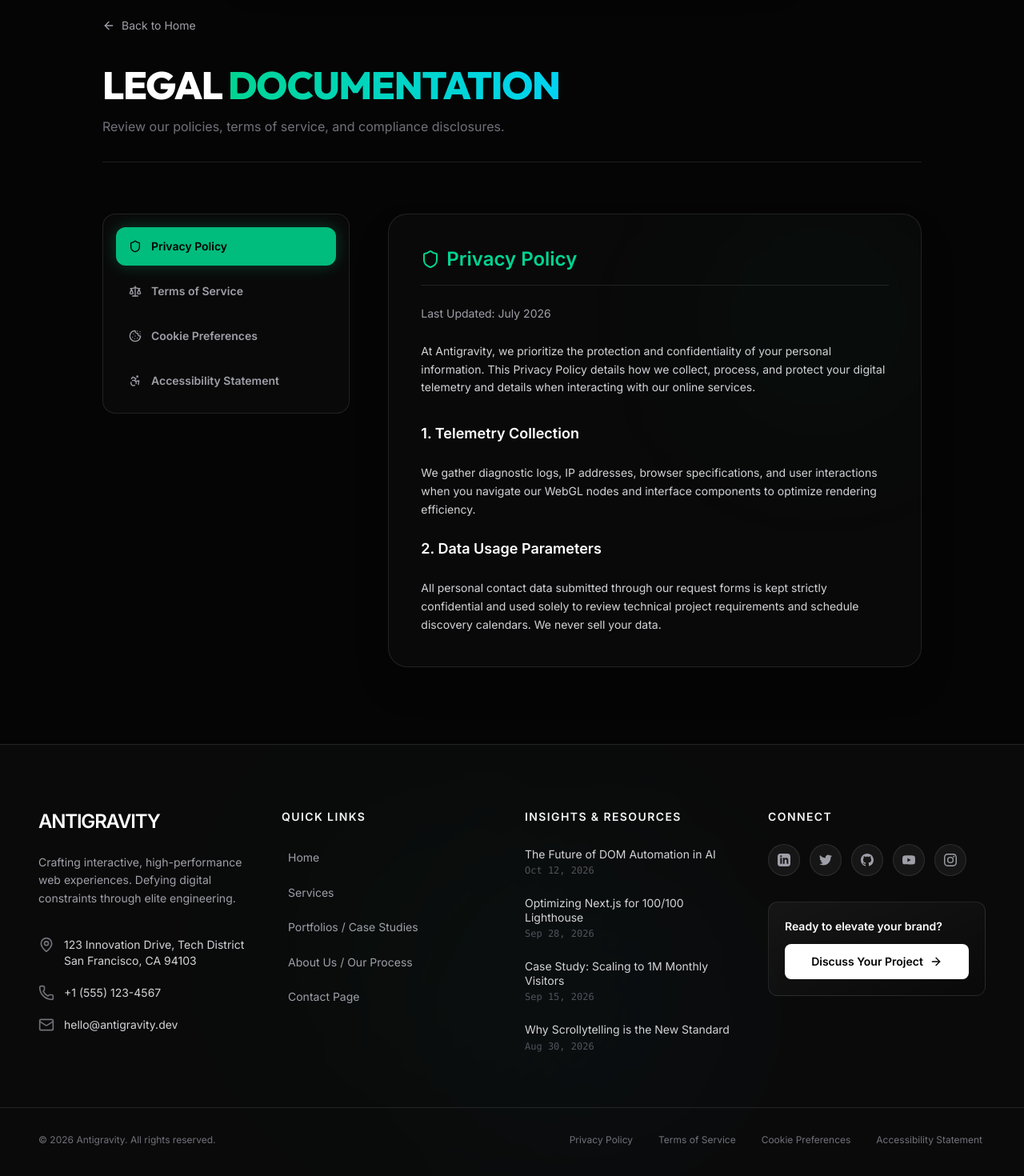
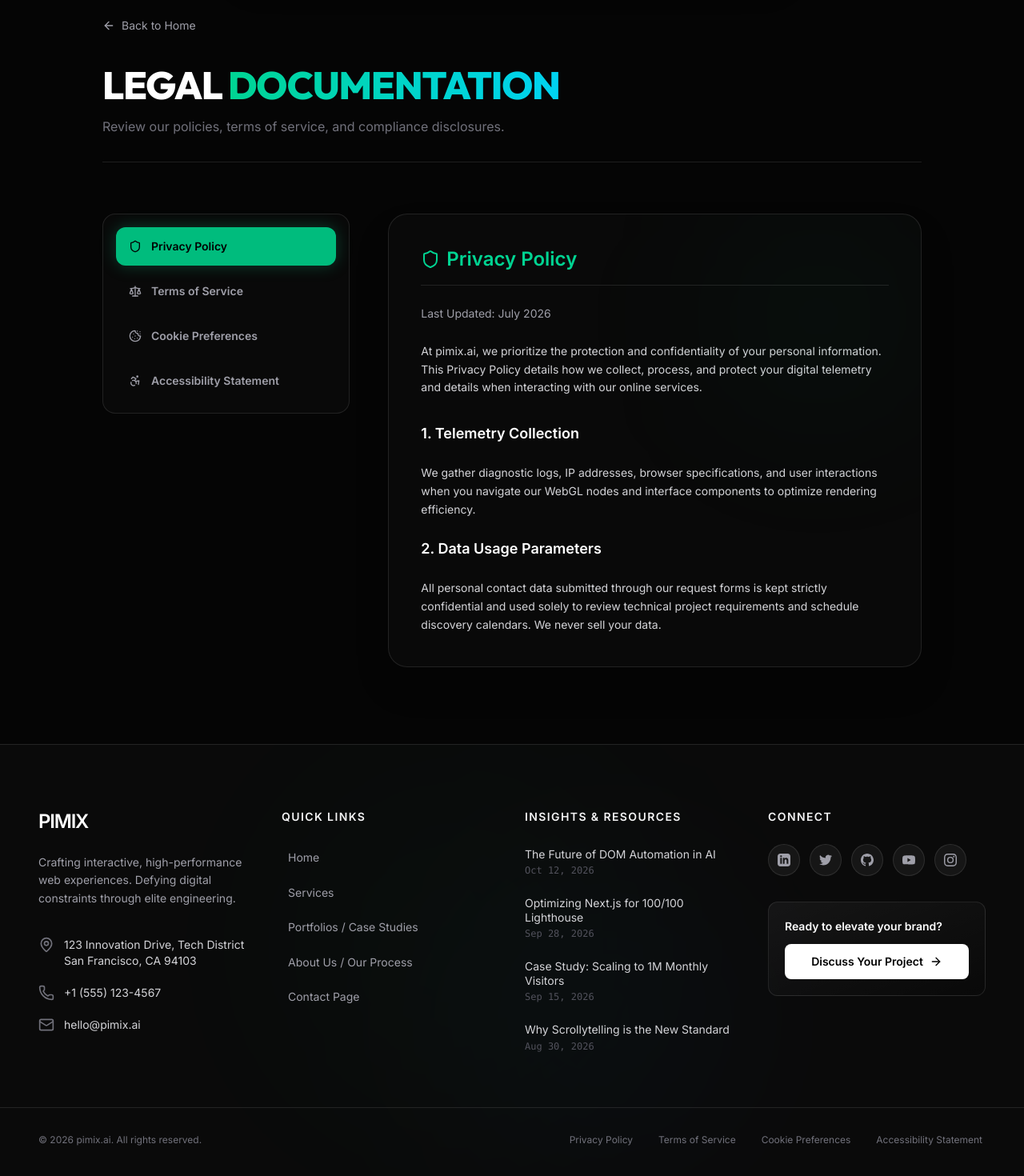
Before and after one commit to priyanshu240/pimix.ai, a Next.js app: page /legal in a window 1280 px wide. Shown: the part 106-1576 px from the top of the page at 80% size. Built offline with nearby package versions, Linux system fonts and the light colour scheme.

Commit message:
Rename brand references from Antigravity to pimix.ai

```diff
--- a/src/app/legal/page.tsx
+++ b/src/app/legal/page.tsx
@@ -87,7 +87,7 @@ export default function LegalPage() {
                   Last Updated: July 2026
                 </p>
                 <p className="text-zinc-300 leading-relaxed text-sm">
-                  At Antigravity, we prioritize the protection and confidentiality of your personal information. This Privacy Policy details how we collect, process, and protect your digital telemetry and details when interacting with our online services.
+                  At pimix.ai, we prioritize the protection and confidentiality of your personal information. This Privacy Policy details how we collect, process, and protect your digital telemetry and details when interacting with our online services.
                 </p>
                 <h3 className="text-lg font-bold text-white mt-8">1. Telemetry Collection</h3>
                 <p className="text-zinc-300 leading-relaxed text-sm">
@@ -109,11 +109,11 @@ export default function LegalPage() {
                   Last Updated: July 2026
                 </p>
                 <p className="text-zinc-300 leading-relaxed text-sm">
-                  By accessing and browsing the Antigravity (pimix.ai) website, you acknowledge and agree to the following terms, conditions, and operational parameters.
+                  By accessing and browsing the pimix.ai website, you acknowledge and agree to the following terms, conditions, and operational parameters.
                 </p>
                 <h3 className="text-lg font-bold text-white mt-8">1. Proprietary Digital Assets</h3>
                 <p className="text-zinc-300 leading-relaxed text-sm">
-                  All 3D models, shaders, particle networks, responsive components, and custom AI agent codeblocks rendered on this domain are the intellectual property of Antigravity and cannot be reverse-engineered or redistributed without explicit authorization.
+                  All 3D models, shaders, particle networks, responsive components, and custom AI agent codeblocks rendered on this domain are the intellectual property of pimix.ai and cannot be reverse-engineered or redistributed without explicit authorization.
                 </p>
                 <h3 className="text-lg font-bold text-white">2. Operational Disclaimers</h3>
                 <p className="text-zinc-300 leading-relaxed text-sm">
@@ -153,7 +153,7 @@ export default function LegalPage() {
                   Last Updated: July 2026
                 </p>
                 <p className="text-zinc-300 leading-relaxed text-sm">
-                  Antigravity is committed to ensuring digital accessibility for all users, including those utilizing screen readers or keyboard navigation.
+                  pimix.ai is committed to ensuring digital accessibility for all users, including those utilizing screen readers or keyboard navigation.
                 </p>
                 <h3 className="text-lg font-bold text-white mt-8">1. Compliance Targets</h3>
                 <p className="text-zinc-300 leading-relaxed text-sm">
--- a/src/components/Footer.tsx
+++ b/src/components/Footer.tsx
@@ -79,7 +79,7 @@ export default function Footer() {
         {/* Column 1: Brand Identity & Introduction */}
         <div className="flex flex-col gap-6">
           <Link href="/" className="inline-block focus:outline-none focus:ring-2 focus:ring-emerald-500 rounded">
-            <h2 className="text-2xl font-extrabold tracking-tighter uppercase">Antigravity</h2>
+            <h2 className="text-2xl font-extrabold tracking-tighter uppercase">pimix</h2>
           </Link>
           <p className="text-zinc-400 text-sm leading-relaxed max-w-xs">
             Crafting interactive, high-performance web experiences. Defying digital constraints through elite engineering.
@@ -93,9 +93,9 @@ export default function Footer() {
               <Phone className="w-5 h-5 text-zinc-500 group-hover:text-emerald-500 transition-colors shrink-0" />
               <span>+1 (555) 123-4567</span>
             </a>
-            <a href="mailto:hello@antigravity.dev" className="flex items-center gap-3 hover:text-white transition-colors group focus:outline-none focus:ring-2 focus:ring-emerald-500 rounded p-1 -ml-1">
+            <a href="mailto:hello@pimix.ai" className="flex items-center gap-3 hover:text-white transition-colors group focus:outline-none focus:ring-2 focus:ring-emerald-500 rounded p-1 -ml-1">
               <Mail className="w-5 h-5 text-zinc-500 group-hover:text-emerald-500 transition-colors shrink-0" />
-              <span>hello@antigravity.dev</span>
+              <span>hello@pimix.ai</span>
             </a>
           </address>
         </div>
@@ -198,7 +198,7 @@ export default function Footer() {
       {/* Bottom Bar: Legal & Copyright */}
       <div className="relative z-10 w-full max-w-7xl mx-auto px-6 md:px-12 pt-8 border-t border-white/10 flex flex-col md:flex-row items-center justify-between gap-6">
         <p className="text-xs text-zinc-500">
-          &copy; {new Date().getFullYear()} Antigravity. All rights reserved.
+          &copy; {new Date().getFullYear()} pimix.ai. All rights reserved.
         </p>
         <div className="flex flex-wrap items-center gap-x-6 gap-y-2">
           <Link href="/legal#privacy" className="text-xs text-zinc-500 hover:text-white transition-colors focus:outline-none focus:ring-1 focus:ring-emerald-500 rounded px-1">Privacy Policy</Link>
```
